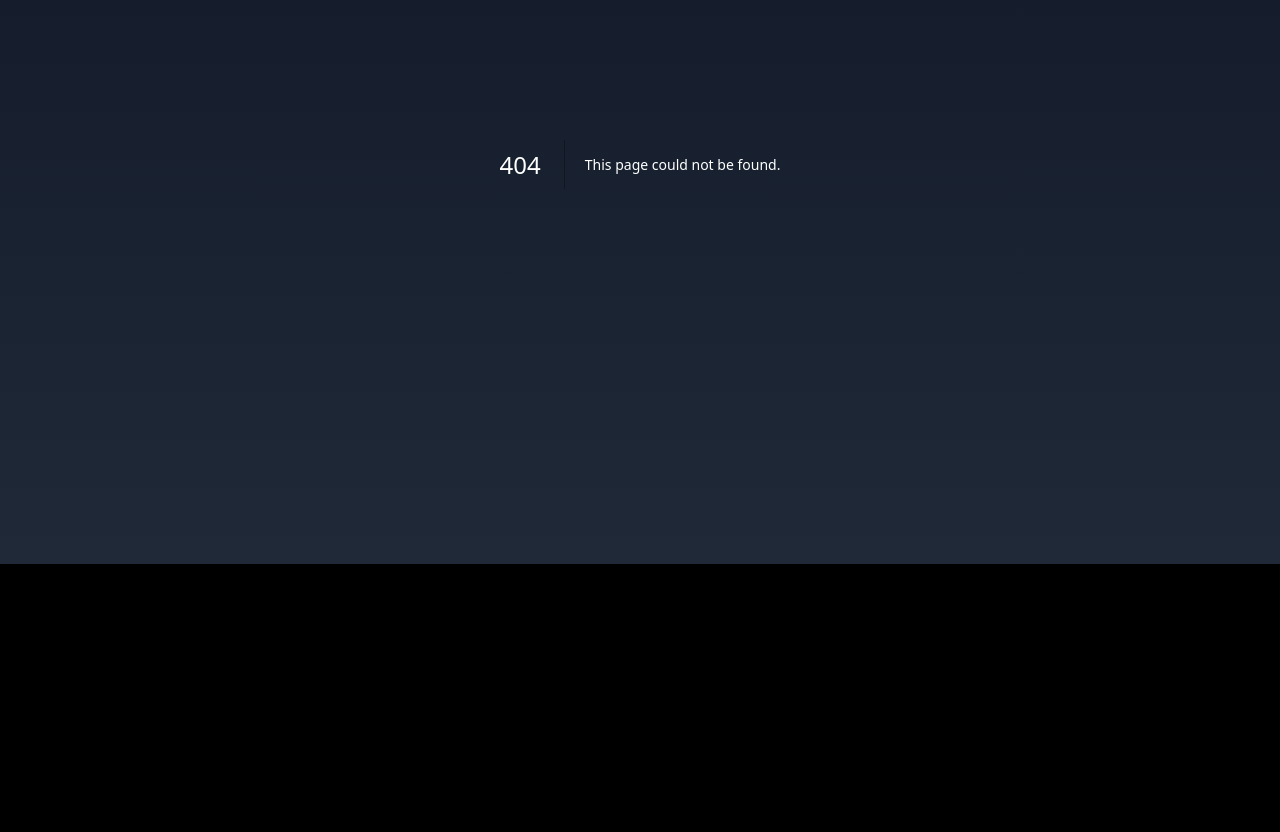
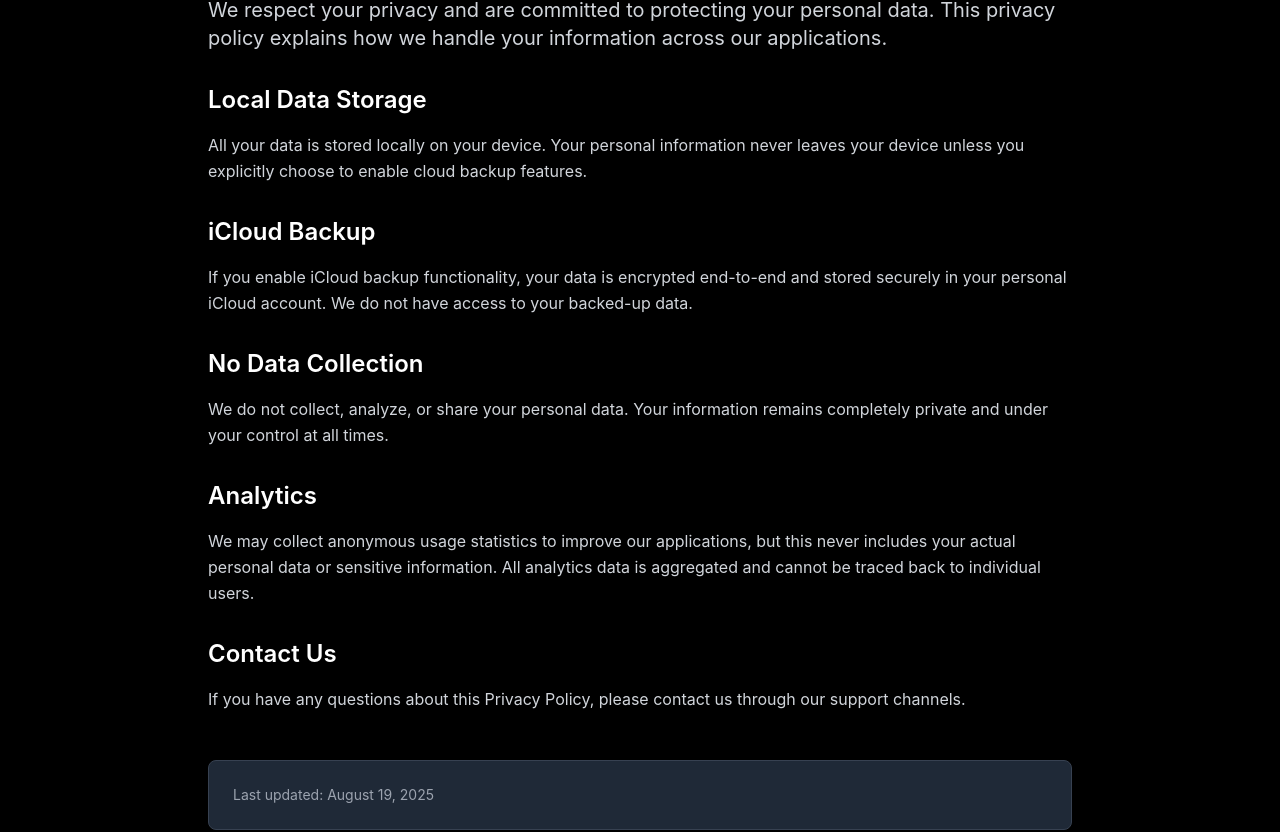
Before and after one commit to lite-team/landing-page, a Next.js app: page /privacy in a window 1280 px wide. Before the commit this address had no page. Shown: the part 236-1068 px from the top of the page. Before the commit the page ends 800 px from the top, so only its background shows below. Built offline with nearby package versions, Linux system fonts and the light colour scheme.

Commit message:
update privacy page and apps pages

```diff
--- a/src/app/apps/[slug]/page.tsx
+++ b/src/app/apps/[slug]/page.tsx
@@ -5,7 +5,7 @@ import AppDetails from '@/components/AppDetails';
 const appsData: { [key: string]: any } = {
   'fintools': {
     name: 'FinTools',
-    tagline: 'Financial tools & plan',
+    tagline: 'Financial tools',
     description: 'Comprehensive financial planning and analysis tools',
     icon: '/icons/fintools.png',
     backgroundColor: 'bg-gradient-to-br from-emerald-500/20 to-emerald-700/20',
@@ -16,35 +16,20 @@ const appsData: { [key: string]: any } = {
       rating: 4.5
     },
     features: [
-      {
-        icon: '💰',
-        title: 'Budget Planning',
-        description: 'Create and manage comprehensive budgets with smart categorization and spending insights.'
+     {
+        icon: '🔒',
+        title: 'Privacy First',
+        description: 'Your financial data stays secure with end-to-end encryption and local data processing.'
       },
       {
-        icon: '📊',
-        title: 'Financial Analytics',
-        description: 'Track your financial health with detailed charts and reports on income, expenses, and savings.'
+        icon: '✨',
+        title: 'Intuitive and Details',
+        description: 'Beautiful, user-friendly interface with comprehensive details for complete financial visibility.'
       },
       {
-        icon: '🎯',
-        title: 'Goal Setting',
-        description: 'Set and track financial goals with automated savings plans and milestone celebrations.'
-      },
-      {
-        icon: '📈',
-        title: 'Investment Tracking',
-        description: 'Monitor your investment portfolio with real-time updates and performance analysis.'
-      },
-      {
-        icon: '🔔',
-        title: 'Smart Alerts',
-        description: 'Get notified about bill due dates, budget limits, and financial opportunities.'
-      },
-      {
-        icon: '🔒',
-        title: 'Bank Security',
-        description: 'Enterprise-grade security with bank-level encryption to protect your financial data.'
+        icon: '🍎',
+        title: 'Sync Cross Apple Devices',
+        description: 'Seamless synchronization across all your Apple devices with real-time updates via iCloud.'
       }
     ],
     screenshots: [
--- a/src/app/page.tsx
+++ b/src/app/page.tsx
@@ -2,8 +2,8 @@ import Footer from '@/components/Footer';
 
 export default function Home() {
   return (
-    <div className="min-h-screen bg-black">
-      <main className="flex flex-col items-center justify-center bg-black p-8">
+    <div className="min-h-screen bg-black flex flex-col">
+      <main className="flex-1 flex flex-col items-center justify-center bg-black p-8">
         <h1 className="text-4xl font-bold text-white mb-6">Lite Team</h1>
         <p className="text-xl text-gray-300 mb-8 max-w-2xl text-center">
           Indie developers building lightweight, efficient applications for a better user experience.
--- /dev/null
+++ b/src/app/privacy/page.tsx
@@ -0,0 +1,79 @@
+import Container from '@/components/Container';
+import Footer from '@/components/Footer';
+
+export const metadata = {
+  title: 'Privacy Policy - Lite Team',
+  description: 'Learn how we protect your privacy and handle your data.',
+};
+
+export default function PrivacyPolicyPage() {
+  return (
+    <div className="min-h-screen bg-black">
+      <Container>
+        <div className="max-w-4xl mx-auto py-16 px-4">
+          <div className="prose prose-lg max-w-none">
+            <h1 className="text-4xl font-bold text-white mb-8">Privacy Policy</h1>
+
+            <p className="text-xl text-gray-300 mb-8">
+              We respect your privacy and are committed to protecting your personal data.
+              This privacy policy explains how we handle your information across our applications.
+            </p>
+
+            <section className="mb-8">
+              <h2 className="text-2xl font-semibold text-white mb-4">Local Data Storage</h2>
+              <p className="text-gray-300 leading-relaxed">
+                All your data is stored locally on your device. Your personal information never
+                leaves your device unless you explicitly choose to enable cloud backup features.
+              </p>
+            </section>
+
+            <section className="mb-8">
+              <h2 className="text-2xl font-semibold text-white mb-4">iCloud Backup</h2>
+              <p className="text-gray-300 leading-relaxed">
+                If you enable iCloud backup functionality, your data is encrypted end-to-end
+                and stored securely in your personal iCloud account. We do not have access
+                to your backed-up data.
+              </p>
+            </section>
+
+            <section className="mb-8">
+              <h2 className="text-2xl font-semibold text-white mb-4">No Data Collection</h2>
+              <p className="text-gray-300 leading-relaxed">
+                We do not collect, analyze, or share your personal data. Your information
+                remains completely private and under your control at all times.
+              </p>
+            </section>
+
+            <section className="mb-8">
+              <h2 className="text-2xl font-semibold text-white mb-4">Analytics</h2>
+              <p className="text-gray-300 leading-relaxed">
+                We may collect anonymous usage statistics to improve our applications,
+                but this never includes your actual personal data or sensitive information.
+                All analytics data is aggregated and cannot be traced back to individual users.
+              </p>
+            </section>
+
+            <section className="mb-8">
+              <h2 className="text-2xl font-semibold text-white mb-4">Contact Us</h2>
+              <p className="text-gray-300 leading-relaxed">
+                If you have any questions about this Privacy Policy, please contact us
+                through our support channels.
+              </p>
+            </section>
+
+            <div className="mt-12 p-6 bg-gray-800 rounded-lg border border-gray-700">
+              <p className="text-sm text-gray-400">
+                Last updated: {new Date().toLocaleDateString('en-US', {
+                  year: 'numeric',
+                  month: 'long',
+                  day: 'numeric'
+                })}
+              </p>
+            </div>
+          </div>
+        </div>
+      </Container>
+      <Footer />
+    </div>
+  );
+}
```
